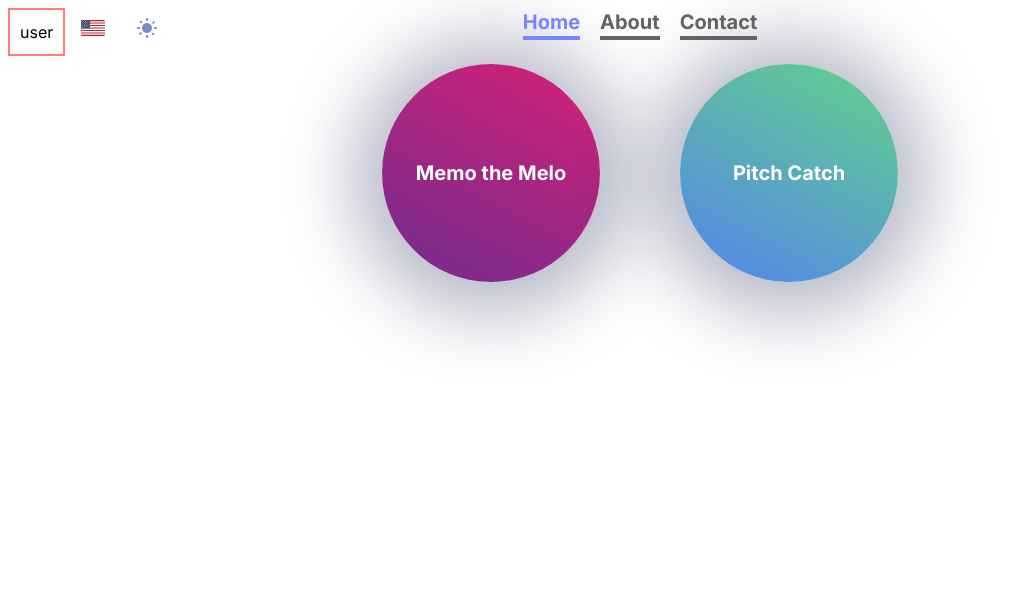
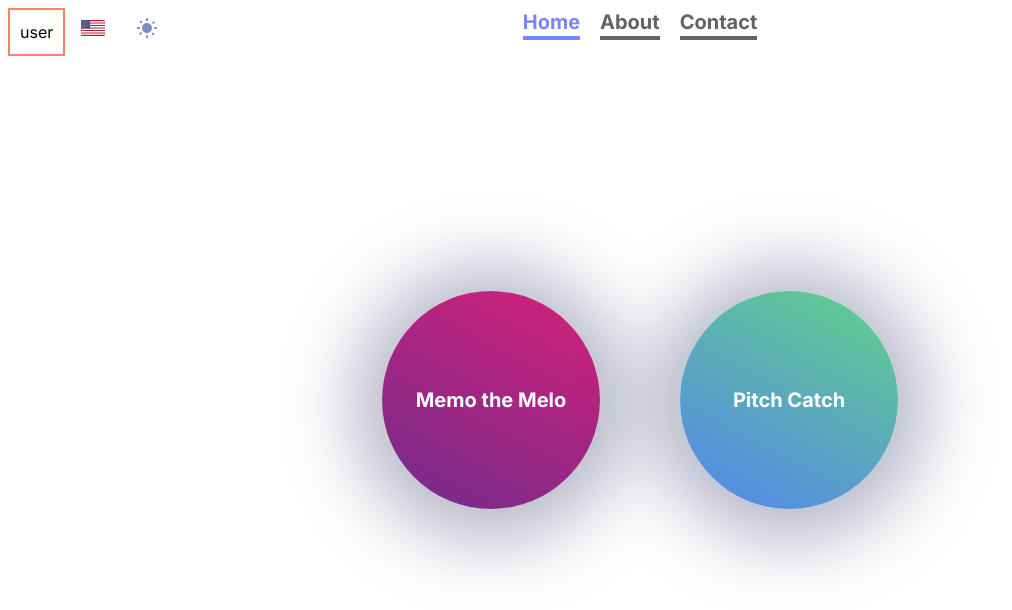
Before and after one commit to IradDoron/pitcholympics, a Next.js app: page /en in a window 1280 px wide. Shown: the top 610 px of the page, without its empty margins (0-1012 px from the left). Built offline with nearby package versions, Linux system fonts and the light colour scheme.

Commit message:
center the game links

```diff
--- a/src/app/[lang]/layout.tsx
+++ b/src/app/[lang]/layout.tsx
@@ -33,14 +33,10 @@ export default function RootLayout({
 		// 		},
 		// 	}}
 		// >
-			<html
-				lang={params.lang}
-				dir={getHtmlDirection(params.lang)}
-				className='min-h-screen'
-			>
+		<html lang={params.lang} dir={getHtmlDirection(params.lang)}>
 			<ThemeProvider>
 				<body
-						className={`${inter.className} min-h-screen bg-light-background-default dark:bg-dark-background-default`}
+					className={`${inter.className} bg-light-background-default dark:bg-dark-background-default`}
 				>
 					<Navbar params={params} />
 					{children}
--- a/src/app/[lang]/page.tsx
+++ b/src/app/[lang]/page.tsx
@@ -14,12 +14,7 @@ const Home = async ({ params: { lang } }: LangParam) => {
 	const { page } = dict.app;
 
 	return (
-		<div
-			style={{
-				height: '100%',
-			}}
-			className='flex flex-col justify-center items-center gap-10 sm:flex-row sm:gap-20'
-		>
+		<div className='h-full flex flex-col justify-center items-center gap-10 sm:flex-row sm:gap-20'>
 			<GameLink href='memo-the-melo' colorType='peach' label='Memo the Melo' />
 			<GameLink href='pitch-catch' colorType='lambada' label='Pitch Catch' />
 		</div>
--- a/src/components/shared/navbar/Navbar.tsx
+++ b/src/components/shared/navbar/Navbar.tsx
@@ -13,7 +13,7 @@ const Navbar = async ({ params: { lang } }: LangParam) => {
 	const pagesUrls = Object.entries(navbar.pages);
 
 	return (
-		<nav className='grid w-full flex-row dark:bg-dark-400 relative grid-cols-3 p-2'>
+		<nav className='grid w-full flex-row dark:bg-dark-400  grid-cols-3 p-2 fixed'>
 			<div className='flex justify-self-start'>
 				<div
 					style={{
--- a/src/styles/globals.css
+++ b/src/styles/globals.css
@@ -2,3 +2,8 @@
 @tailwind components;
 @tailwind utilities;
 @tailwind variants;
+
+html,
+body {
+	height: 100%;
+}
```
Lines whose indentation alone changed are shown as unchanged.
